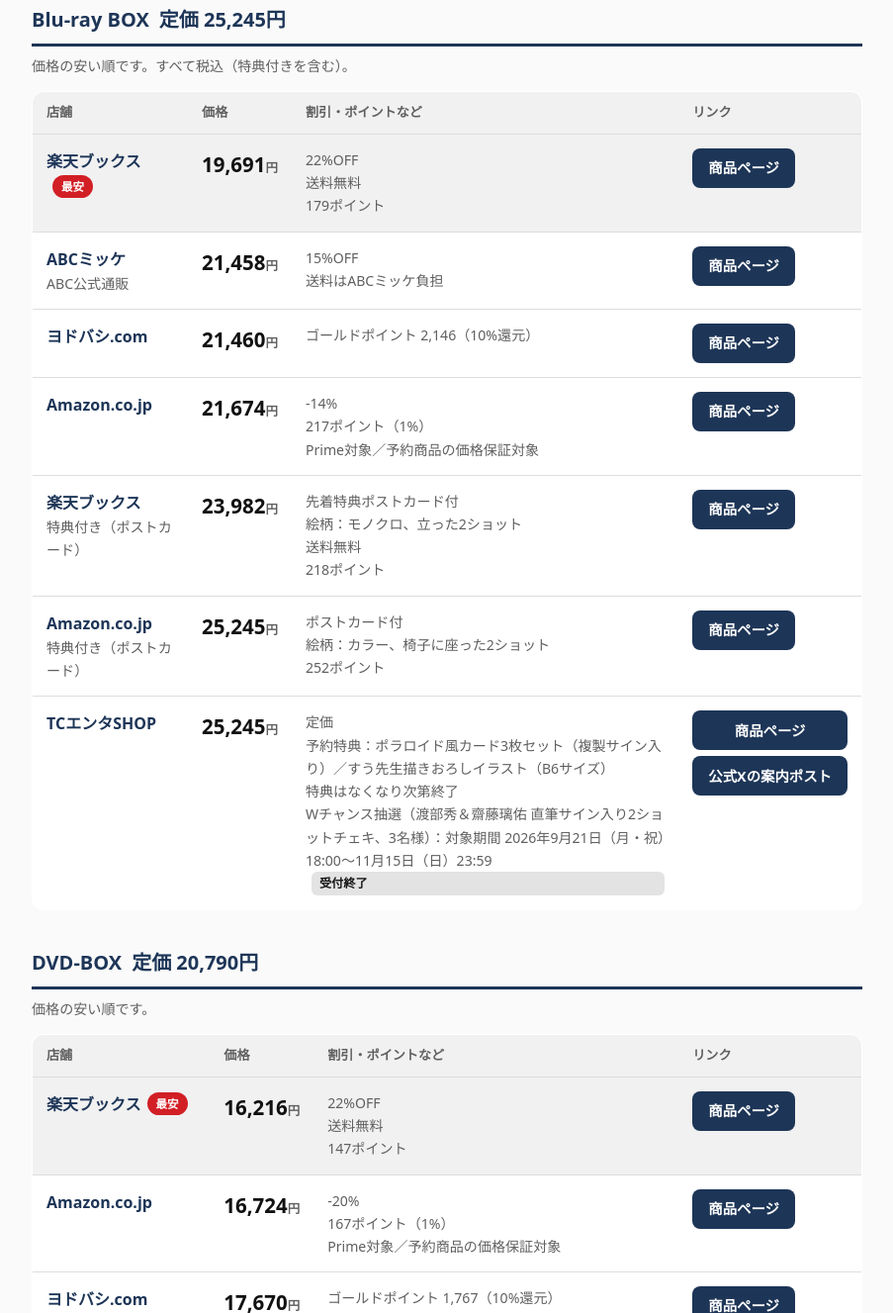
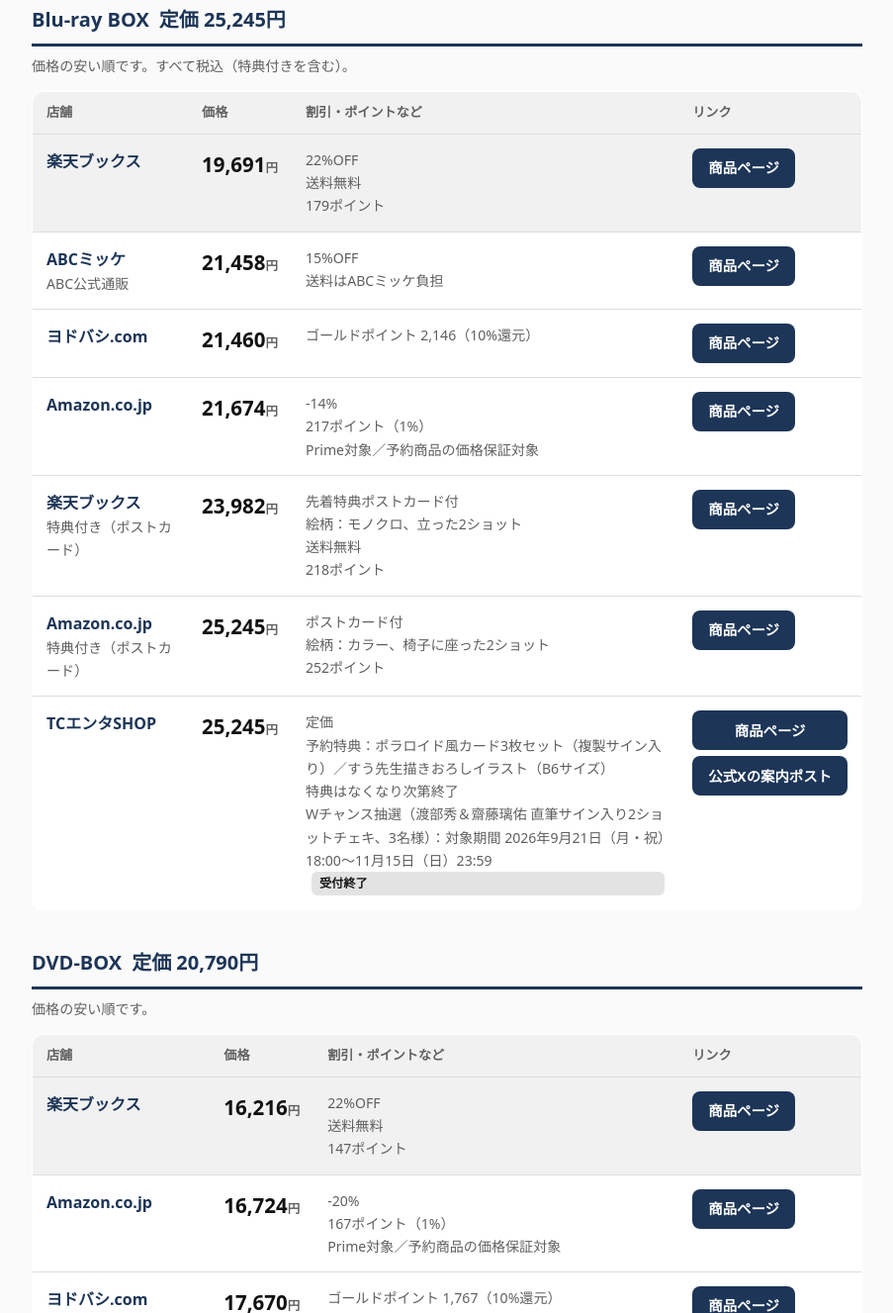
Before and after one commit to budokan20111224al-max/shuunaka_SchoolTrip, a plain HTML site: page unofficial-dfkl-box-buying-guide.html in a window 1280 px wide. Shown: the part 1039-2366 px from the top of the page at 99% size, without its empty margins (188-1091 px from the left). Drawn offline with Linux system fonts and the light colour scheme; no server answers.

Commit message:
キスあとBOX価格まとめ：「最安」バッジを外した（選び方は平等に扱う）

```diff
--- a/unofficial-dfkl-box-buying-guide.html
+++ b/unofficial-dfkl-box-buying-guide.html
@@ -179,7 +179,7 @@ fetch('https://abacus.jasoncameron.dev/hit/buna-shunaka/dfkl')
 <thead><tr><th>店舗</th><th>価格</th><th>割引・ポイントなど</th><th>リンク</th></tr></thead>
 <tbody>
 <tr class="best">
-<td class="cell-shop"><span class="shop">楽天ブックス</span><span class="badge">最安</span></td>
+<td class="cell-shop"><span class="shop">楽天ブックス</span></td>
 <td><span class="price">19,691<small>円</small></span></td>
 <td class="detail"><span>22%OFF</span><span>送料無料</span><span>179ポイント</span></td>
 <td class="cell-link"><a class="btn" href="https://books.rakuten.co.jp/rb/18816034/" target="_blank" rel="noopener">商品ページ</a></td>
@@ -231,7 +231,7 @@ fetch('https://abacus.jasoncameron.dev/hit/buna-shunaka/dfkl')
 <thead><tr><th>店舗</th><th>価格</th><th>割引・ポイントなど</th><th>リンク</th></tr></thead>
 <tbody>
 <tr class="best">
-<td class="cell-shop"><span class="shop">楽天ブックス</span><span class="badge">最安</span></td>
+<td class="cell-shop"><span class="shop">楽天ブックス</span></td>
 <td><span class="price">16,216<small>円</small></span></td>
 <td class="detail"><span>22%OFF</span><span>送料無料</span><span>147ポイント</span></td>
 <td class="cell-link"><a class="btn" href="https://books.rakuten.co.jp/rb/18816035/" target="_blank" rel="noopener">商品ページ</a></td>
```
